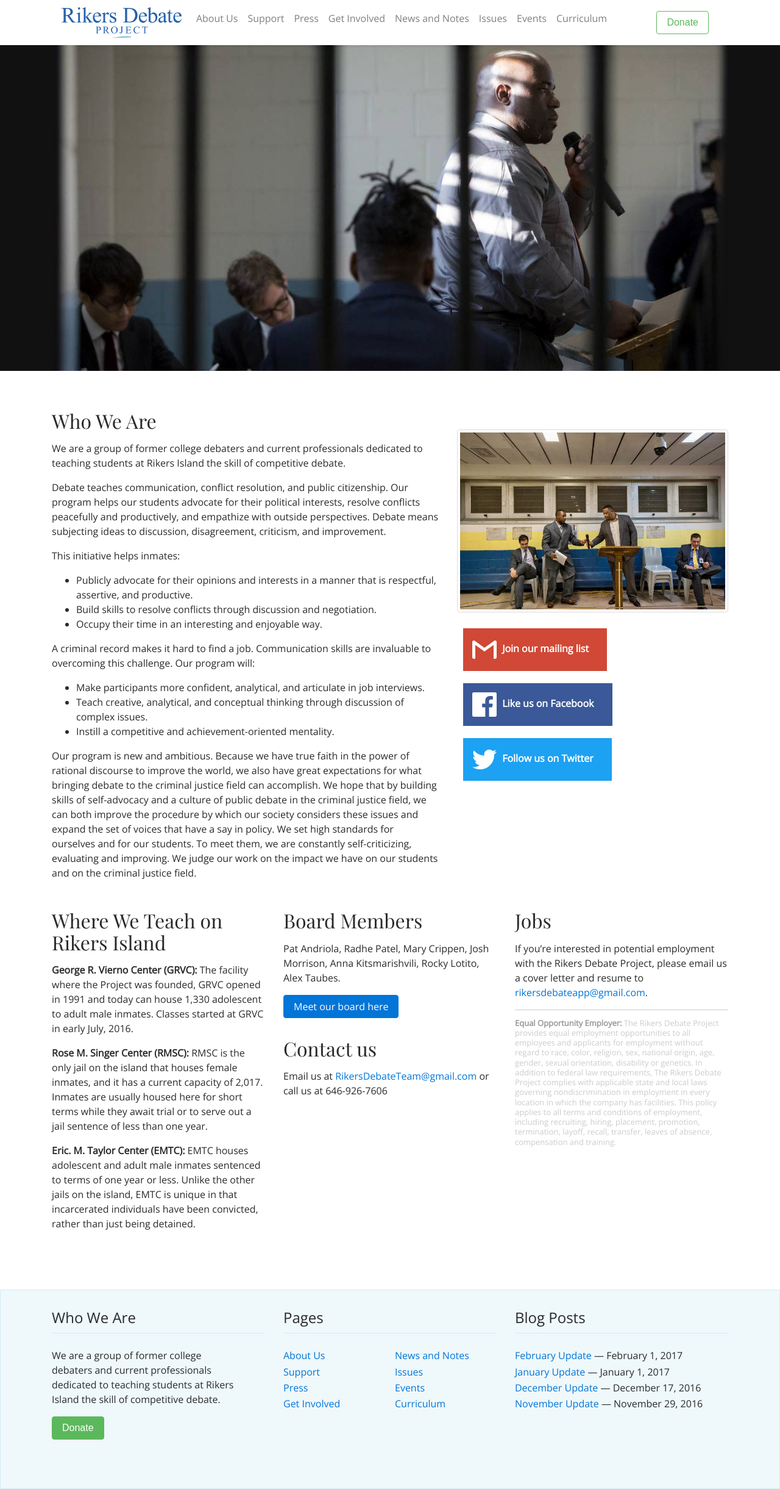
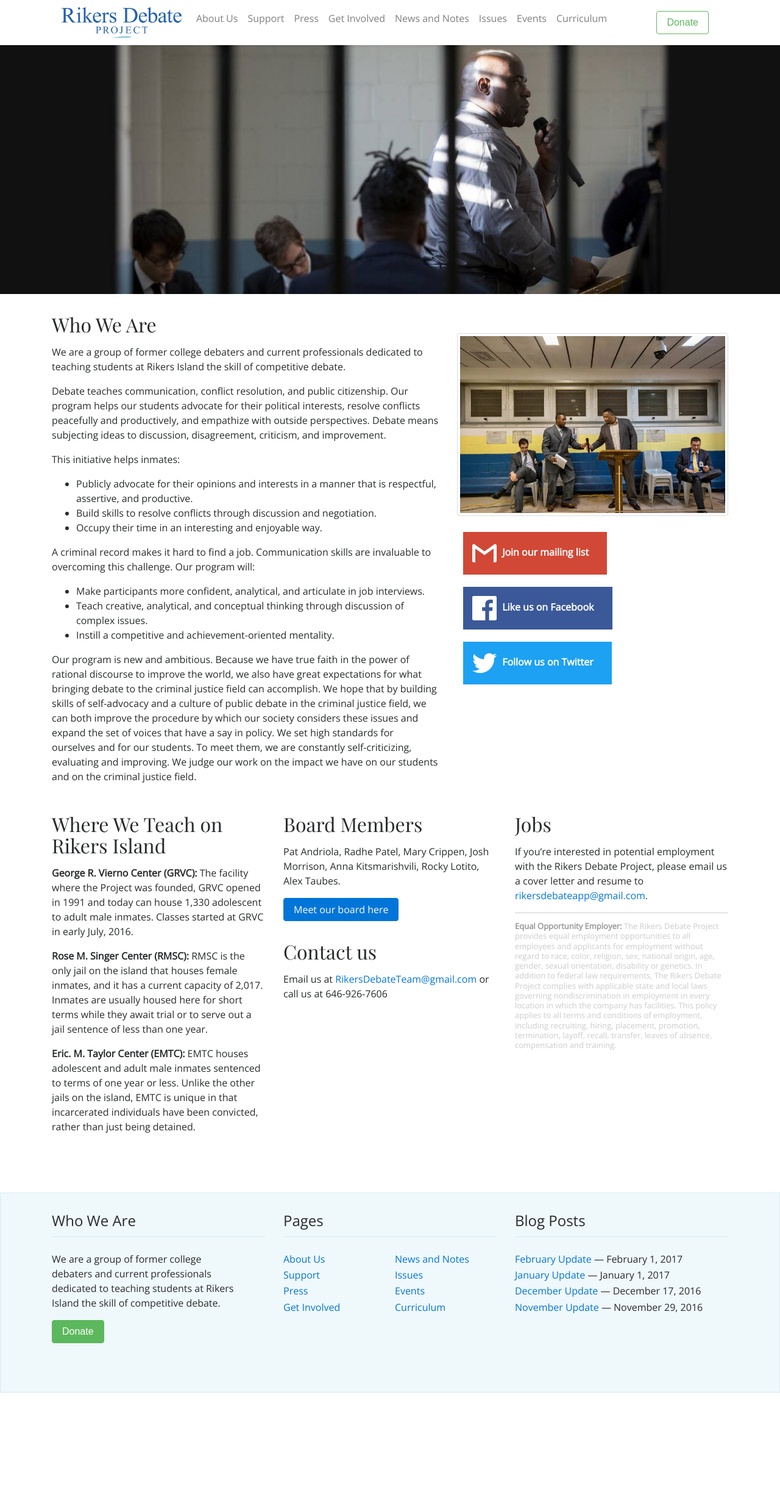
Before and after one commit to rikersdebateteam/rikers-debate-project, a Jekyll site: the page built from index.html, in a window 1280 px wide. Shown: the whole page at 61% size. Built offline with Jekyll 4.4.1, drawn with Linux system fonts in a browser that asks for light colours; nearby versions of some CDN libraries; after the commit the page ends 2283 px from its top, so only the background shows below that.

Commit message:
Update Radhe photo.

```diff
--- a/index.html
+++ b/index.html
@@ -5,7 +5,7 @@
 <div class="jumbo-matte">
 <div class="container">
   <div class="row">
-    <div class="col-lg-12">
+    <div class="col-lg-10 offset-1">
       <img class="img-fluid jumbo-image" src="images/jack1-crop.jpg">
     </div>
   </div>
--- a/style.css
+++ b/style.css
@@ -26,7 +26,6 @@
 
 .jumbo-matte {
   background-color: #111;
-  margin-bottom: 2em;
 }
 
 .title-bar {
```
Also changed, not shown: images/jack1-crop.jpg, images/people/RadhePatel.jpg.
